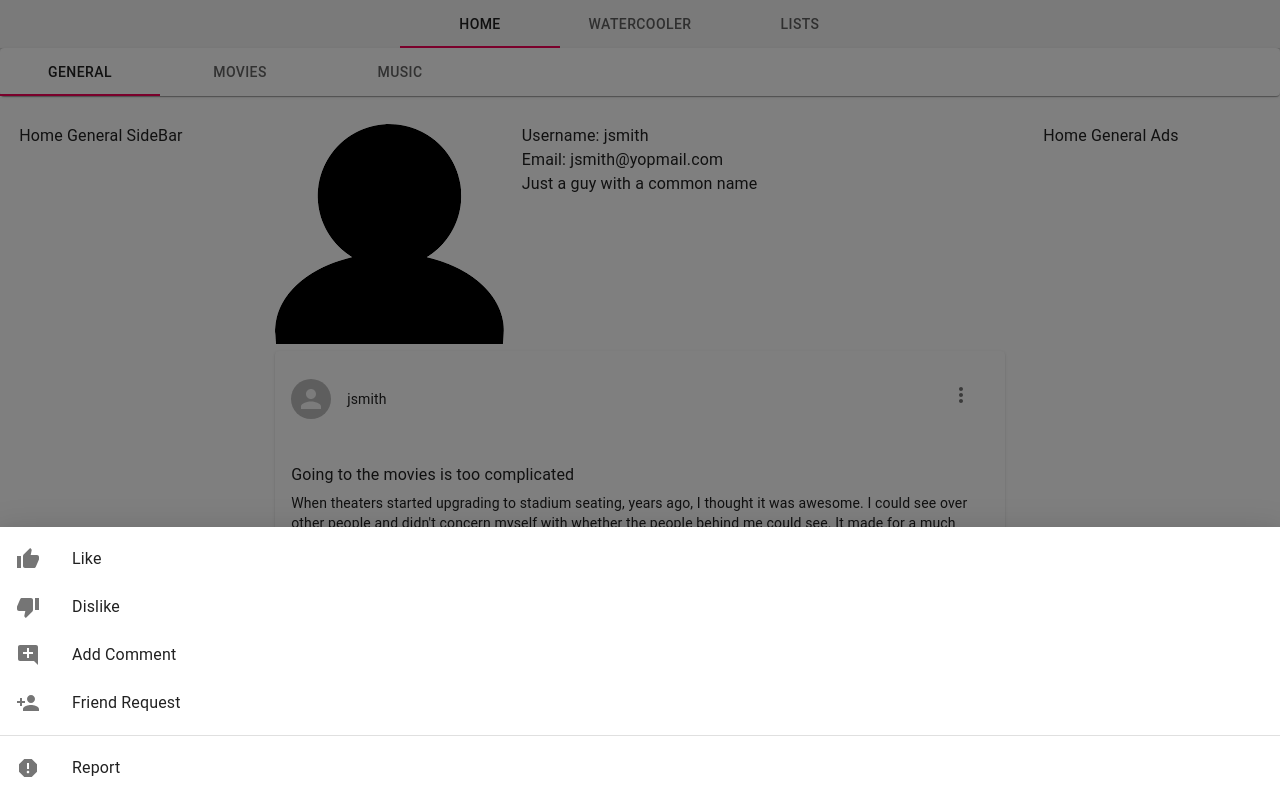
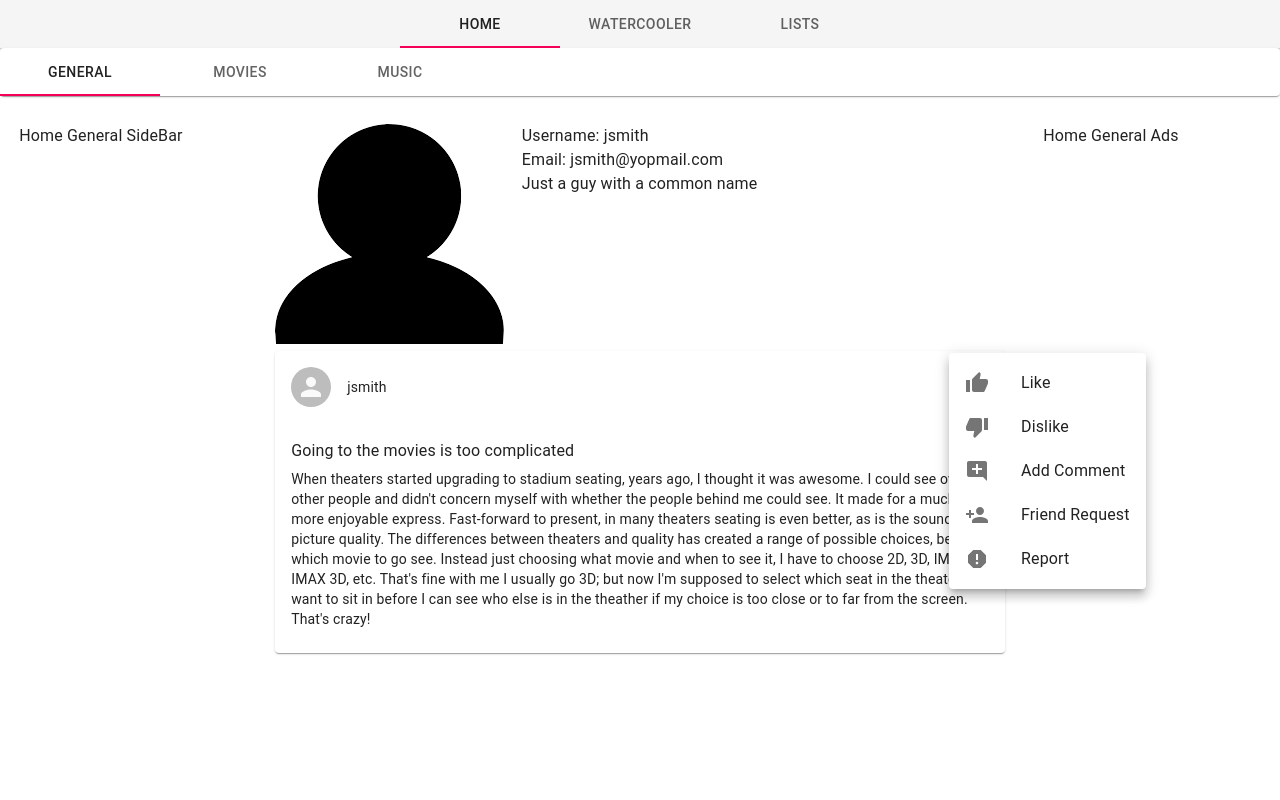
Before and after one commit to IBatsios/capstone, a React (Create React App) app in the folder client/: page / in a window 1280 px wide. Both pictures are taken after a click on the button "settings". Built offline with nearby package versions, Linux system fonts and the light colour scheme; the HTML template or start-up script is replaced by a standard one.

Commit message:
Added an alternate post menu for larger screens, and removed the actions on the post.  Actions are now accessible from the context menu.

```diff
--- a/client/src/views/user/PostMenu.js
+++ b/client/src/views/user/PostMenu.js
@@ -15,6 +15,8 @@ import ThumbUpIcon from '@material-ui/icons/ThumbUp';
 import ThumbDownIcon from '@material-ui/icons/ThumbDown';
 import AddCommentIcon from '@material-ui/icons/AddComment';
 import PersonAddIcon from '@material-ui/icons/PersonAdd';
+import Menu from '@material-ui/core/Menu';
+import MenuItem from '@material-ui/core/MenuItem';
 
 const useStyles = makeStyles({
   list: {
@@ -97,3 +99,64 @@ export const PostDrawer = () => {
     </div>
   );
 }
+
+
+export const PostMenu = () => {
+  const [anchorEl, setAnchorEl] = React.useState(null);
+
+  const handleClick = event => {
+    setAnchorEl(event.currentTarget);
+  };
+
+  const handleClose = () => {
+    setAnchorEl(null);
+  };
+
+  return (
+  <>
+    <IconButton
+      onClick={handleClick}
+      aria-label="settings">
+      <MoreVertIcon />
+    </IconButton>
+    <Menu
+      id="context-menu"
+      anchorEl={anchorEl}
+      keepMounted
+      open={Boolean(anchorEl)}
+      onClose={handleClose}
+    >
+      <MenuItem onClick={handleClose}>
+        <ListItemIcon>
+          <ThumbUpIcon />
+        </ListItemIcon>
+        <ListItemText primary="Like" />
+      </MenuItem>
+      <MenuItem onClick={handleClose}>
+        <ListItemIcon>
+          <ThumbDownIcon />
+        </ListItemIcon>
+        <ListItemText primary="Dislike" />
+      </MenuItem>
+      <MenuItem onClick={handleClose}>
+        <ListItemIcon>
+          <AddCommentIcon />
+        </ListItemIcon>
+        <ListItemText primary="Add Comment" />
+      </MenuItem>
+      <MenuItem onClick={handleClose}>
+        <ListItemIcon>
+          <PersonAddIcon />
+        </ListItemIcon>
+        <ListItemText primary="Friend Request" />
+      </MenuItem>
+      <MenuItem onClick={handleClose}>
+        <ListItemIcon>
+          <ReportIcon />
+        </ListItemIcon>
+        <ListItemText primary="Report" />
+      </MenuItem>
+    </Menu>
+  </>
+  );
+}
--- a/client/src/views/user/Posts.js
+++ b/client/src/views/user/Posts.js
@@ -12,8 +12,9 @@ import ThumbDownIcon from '@material-ui/icons/ThumbDown';
 import ReportIcon from '@material-ui/icons/Report';
 import AddCommentIcon from '@material-ui/icons/AddComment';
 import PersonAddIcon from '@material-ui/icons/PersonAdd';
+import Hidden from '@material-ui/core/Hidden';
 import classes from './Posts.module.css';
-import { PostDrawer } from './PostMenu';
+import { PostDrawer, PostMenu } from './PostMenu';
 
 export const Posts = (props) => {
   // Only render markup for posts that exist.
@@ -29,9 +30,14 @@ export const Posts = (props) => {
                 />
               }
               action={
-                <IconButton aria-label="settings">
-                  <PostDrawer />
-                </IconButton>
+                <>
+                  <Hidden xsDown>
+                    <PostMenu />
+                  </Hidden>
+                  <Hidden smUp>
+                    <PostDrawer />
+                  </Hidden>
+                </>
               }
               title={
                 post.author.username
@@ -45,23 +51,6 @@ export const Posts = (props) => {
                 {post.content}
               </Typography>
             </CardContent>
-            <CardActions>
-              <IconButton aria-label="like">
-                <ThumbUpIcon />
-              </IconButton>
-              <IconButton aria-label="dislike">
-                <ThumbDownIcon />
-              </IconButton>
-              <IconButton aria-label="comment">
-                <AddCommentIcon />
-              </IconButton>
-              <IconButton aria-label="friend request">
-                <PersonAddIcon />
-              </IconButton>
-              <IconButton aria-label="report">
-                <ReportIcon />
-              </IconButton>
-            </CardActions>
           </Card>
         ))}
       </>
```
